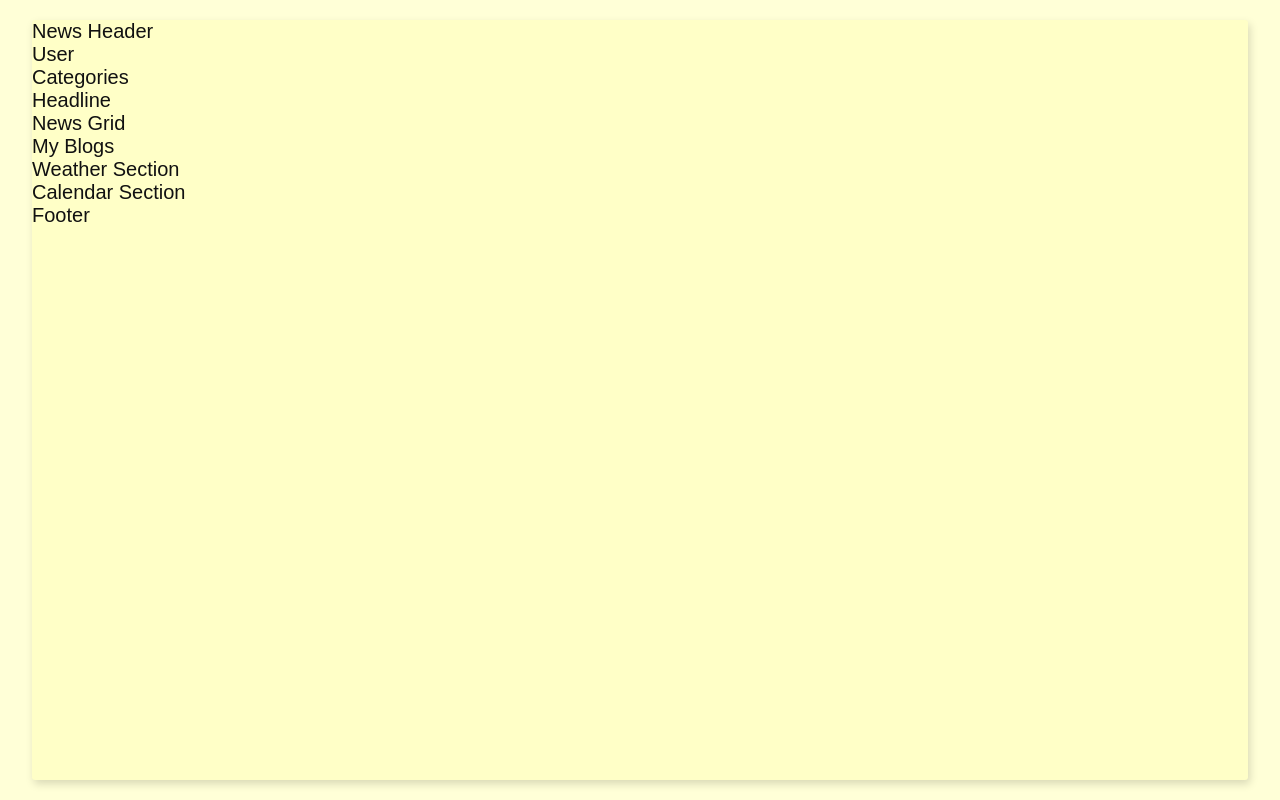
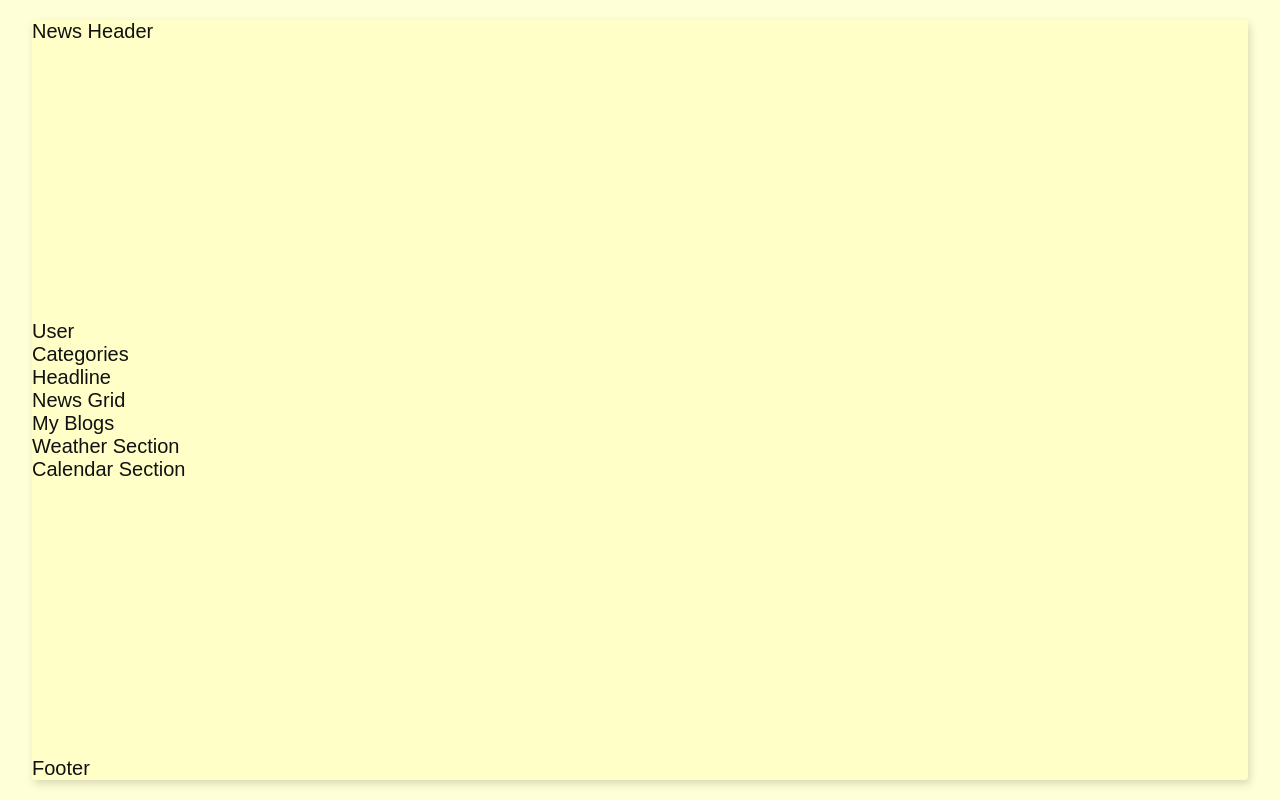
Before and after one commit to Nimira43/Atlas-News, a React (Vite) app: page / in a window 1280 px wide. Built offline with nearby package versions, Linux system fonts and the light colour scheme; a web font is replaced by a local one.

Commit message:
Added flexbox to news

```diff
--- a/src/index.css
+++ b/src/index.css
@@ -60,4 +60,8 @@ html {
   color: var(--dark);
   height: 100%;
   width: 100%;
+  display: flex;
+  flex-direction: column;
+  justify-content: space-between;
+  gap: 2rem;
 }
```
